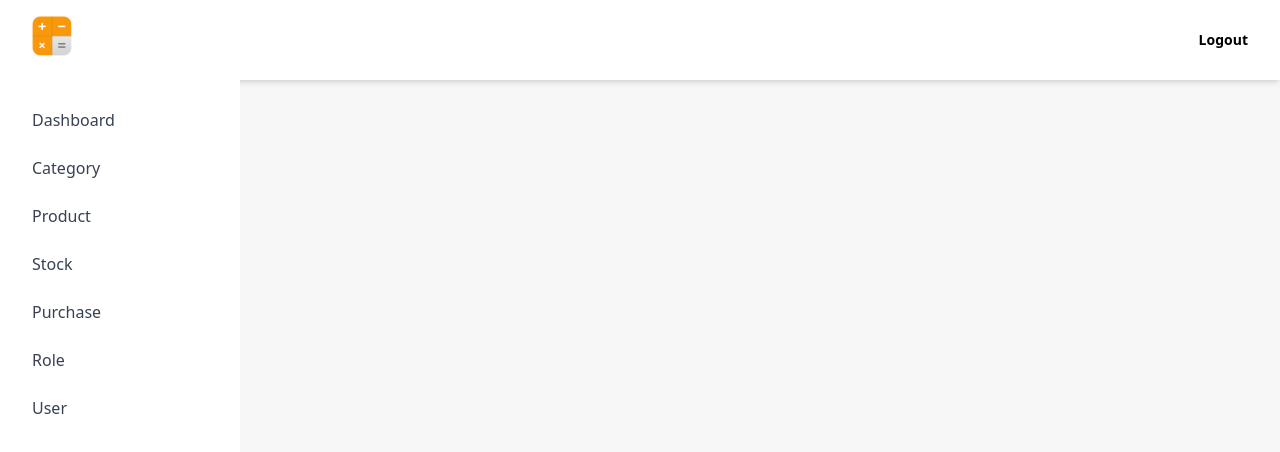
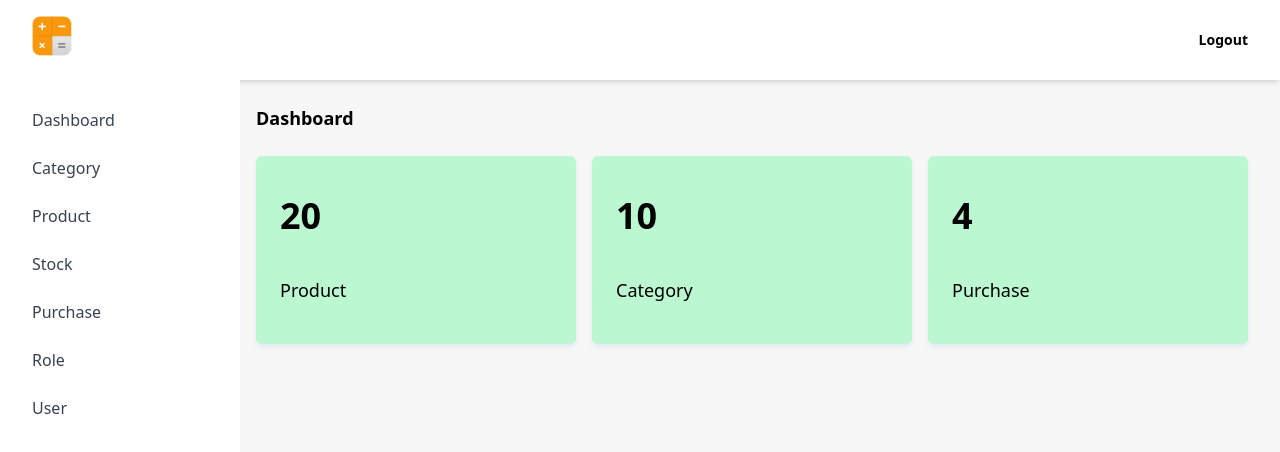
Before and after one commit to m-hari16/admin-fe, a React (Vite) app: page /admin in a window 1280 px wide. Shown: the top 452 px of the page. Built offline with nearby package versions, Linux system fonts and the light colour scheme; no server answers; the HTML template or start-up script is replaced by a standard one.

Commit message:
dashboard

```diff
--- a/src/App.jsx
+++ b/src/App.jsx
@@ -1,7 +1,9 @@
 import { BrowserRouter as Router, Routes, Route } from "react-router-dom"
-import Login from "./pages/Login"
+import Home from "./pages/Home"
+import Login from "./pages/auth/Login"
 import AdminLayout from "./layouts/AdminLayout"
-import Home from "./pages/Home"
+import Dashboard from "./pages/dashboard/Dashboard"
+
 
 const App = () => {
   return (
@@ -18,7 +20,7 @@ const App = () => {
 
         <Route
           path="/admin"
-          element={<AdminLayout/>}
+          element={<AdminLayout children={<Dashboard/>}/>}
         />
         <Route
           path="/admin/category"
--- /dev/null
+++ b/src/components/card/CardStandar.jsx
@@ -0,0 +1,13 @@
+const CardStandar = ({children, style}) => {
+  return(
+    <>
+      <div className={`w-full h-full p-6 rounded-md shadow-md shadow-slate-200 ${style}`}>
+        <div className="py-4">
+          {children}
+        </div>
+      </div>
+    </>
+  )
+}
+
+export default CardStandar
--- a/src/layouts/AdminLayout.jsx
+++ b/src/layouts/AdminLayout.jsx
@@ -7,7 +7,7 @@ const AdminLayout = ({children}) => {
     <>
       <SidebarSection menu={sidebarMenu}/>
       <NavbarSection/>
-      <main className="p-6">
+      <main className="pl-64 pr-8 py-6">
         {children}
       </main>
     </>
--- a/src/pages/Login.jsx
+++ b/src/pages/auth/Login.jsx
@@ -1,6 +1,6 @@
 import { useState } from "react";
-import { NavLink, useNavigate } from "react-router-dom";
-import { login } from "../data/api";
+import { useNavigate } from "react-router-dom";
+import { login } from "../../data/api";
 
 const Login = () => {
   const navigate = useNavigate();
--- /dev/null
+++ b/src/pages/dashboard/Dashboard.jsx
@@ -0,0 +1,27 @@
+import CardStandar from "../../components/card/CardStandar"
+
+const Dashboard = () => {
+  return(
+    <>
+      <div className="text-lg font-semibold mb-6">
+        <h1>Dashboard</h1>
+      </div>
+      <div className="grid grid-cols-3 items-center gap-4 h-44">
+        <CardStandar style={'bg-green-200'}>
+          <h1 className="font-extrabold text-4xl mb-10">20</h1>
+          <p className="text-lg font-medium">Product</p>
+        </CardStandar>
+        <CardStandar style={'bg-green-200'}>
+          <h1 className="font-extrabold text-4xl mb-10">10</h1>
+          <p className="text-lg font-medium">Category</p>
+        </CardStandar>
+        <CardStandar style={'bg-green-200'}>
+          <h1 className="font-extrabold text-4xl mb-10">4</h1>
+          <p className="text-lg font-medium">Purchase</p>
+        </CardStandar>
+      </div>
+    </>
+  )
+}
+
+export default Dashboard
```
